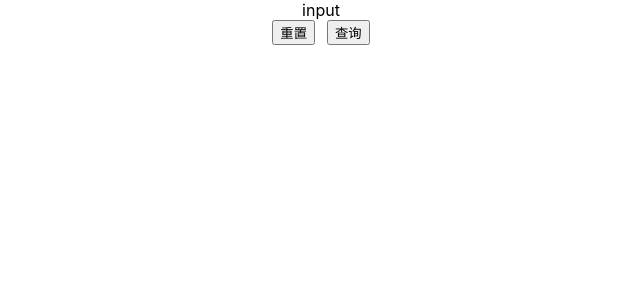
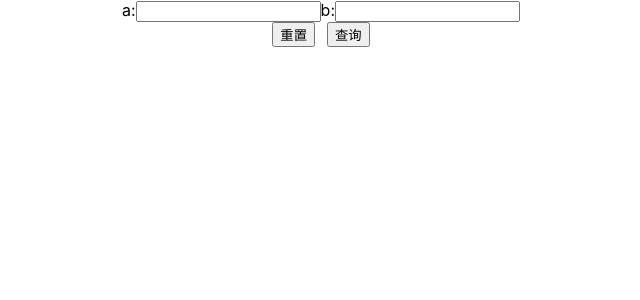
Before and after one commit to sitaryo/json-form, a React (Create React App) app: page / in a window 1280 px wide. Shown: the top 300 px of the page, without its empty margins (319-959 px from the left). Built offline with nearby package versions, Linux system fonts and the light colour scheme.

Commit message:
添加 rc-field-form 支持

```diff
--- a/package.json
+++ b/package.json
@@ -10,6 +10,7 @@
     "@types/node": "^16.11.26",
     "@types/react": "^17.0.40",
     "@types/react-dom": "^17.0.13",
+    "rc-field-form": "^1.25.2",
     "react": "^17.0.2",
     "react-dom": "^17.0.2",
     "react-scripts": "5.0.0",
--- a/src/App.tsx
+++ b/src/App.tsx
@@ -1,18 +1,32 @@
 import React from "react";
 import "./App.css";
 import SearchForm from "./form/search/SearchForm";
-import { createInputAttr } from "./form/util/InputAttrUtil";
+import HtmlInput from "./form/item/HtmlInput";
+import { initFactory } from "./form/item/base/InputFactory";
+
+initFactory([HtmlInput]);
 
 function App() {
   return (
     <div className="App">
       <SearchForm
+        onSubmit={(data) => {
+          console.log(data);
+        }}
         attributes={[
           {
             formContext: {
-              label: "input",
+              name: "a",
+              label: "a",
             },
-            input: createInputAttr<React.ComponentProps<"input">>("", {}),
+            input: HtmlInput.createAttr(),
+          },
+          {
+            formContext: {
+              name: "b",
+              label: "b",
+            },
+            input: HtmlInput.createAttr(),
           },
         ]}
       />
--- a/src/form/form.ts
+++ b/src/form/form.ts
@@ -1,4 +1,8 @@
-export interface FormContext<T> {
+import { Field } from "rc-field-form";
+
+type FormItem = React.ComponentProps<typeof Field>;
+
+export interface FormContext<T> extends FormItem {
   /**
    * 描述
    */
--- a/src/form/item/HtmlInput.tsx
+++ b/src/form/item/HtmlInput.tsx
@@ -7,9 +7,10 @@ type InputType = React.ComponentProps<"input">;
 class HtmlInput implements InputInterface<InputType> {
   name = "html-input";
   components = (props: InputType) => {
-    return <input {...props} />;
+    const { value, ...rest } = props;
+    return <input value={value || ""} {...rest} />;
   };
-  createAttr = (p: InputType) => createInputAttr(this.name, p);
+  createAttr = (p?: InputType) => createInputAttr(this.name, p);
 }
 
 export default new HtmlInput();
--- a/src/form/item/base/InputFactory.tsx
+++ b/src/form/item/base/InputFactory.tsx
@@ -3,8 +3,8 @@ import InputInterface from "../input.interface";
 
 const InputFactory = new Map<string, React.FC<any>>();
 
-export const initFactory = (intputs: InputInterface<any>[]) => {
-  intputs.forEach((i) => {
+export const initFactory = (inputs: InputInterface<any>[]) => {
+  inputs.forEach((i) => {
     InputFactory.set(i.name, i.components);
   });
 };
--- a/src/form/item/base/Item.tsx
+++ b/src/form/item/base/Item.tsx
@@ -1,12 +1,14 @@
 import React, { PropsWithChildren } from "react";
 import { FormContext } from "../../form";
+import { Field } from "rc-field-form";
 
 const Item = <T,>(props: PropsWithChildren<FormContext<T>>) => {
+  const { label, children, ...rest } = props;
   return (
-    <div className={"item"}>
-      <label className={"item-label"}>{props.label}</label>
-      {props.children}
-    </div>
+    <React.Fragment>
+      <label className={"item-label"}>{label}:</label>
+      <Field {...rest}>{children}</Field>
+    </React.Fragment>
   );
 };
 
--- a/src/form/search/SearchForm.tsx
+++ b/src/form/search/SearchForm.tsx
@@ -1,19 +1,32 @@
-import React from "react";
+import React, { FormEvent } from "react";
 import Input from "../item/base/Input";
 import { GroupProps } from "../group";
+import Form from "rc-field-form";
 import Item from "../item/base/Item";
 
 const SearchForm = <T,>(props: GroupProps<T>) => {
-  const { attributes } = props;
+  const { attributes, form, onSubmit, onReset } = props;
+  const [innerForm] = Form.useForm<T>();
+  const searchForm = form || innerForm;
+
+  const onFinish = () => {
+    searchForm.validateFields().then((values) => {
+      onSubmit && onSubmit(values);
+    });
+  };
+
+  const innerReset = (values: FormEvent<HTMLFormElement>) => {
+    onReset ? onReset(values) : searchForm.resetFields();
+  };
 
   return (
     <div className={"card"}>
-      <div>
+      <Form form={searchForm} onFinish={onFinish} onReset={innerReset}>
         <div className={"row"}>
           {attributes.map((item, index) => {
             return (
               !!item && (
-                <Item key={`searchFormItem${index}`} {...item.formContext}>
+                <Item {...item.formContext} key={`searchFormItem${index}`}>
                   <Input {...item.input} />
                 </Item>
               )
@@ -21,10 +34,12 @@ const SearchForm = <T,>(props: GroupProps<T>) => {
           })}
         </div>
         <div className={"row"}>
-          <button style={{ marginRight: 12 }}>重置</button>
-          <button>查询</button>
+          <button type={"reset"} style={{ marginRight: 12 }}>
+            重置
+          </button>
+          <button type={"submit"}>查询</button>
         </div>
-      </div>
+      </Form>
     </div>
   );
 };
```
Also changed, not shown: src/form/group.ts (+3 -57 lines), 1 other file (tests, documents, lock files or other folders).
